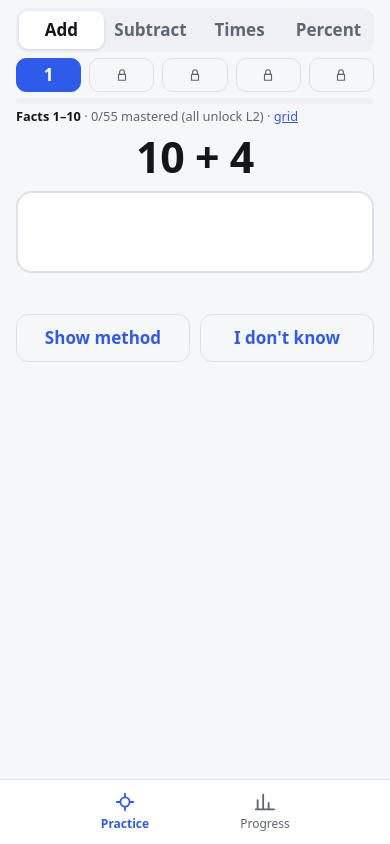
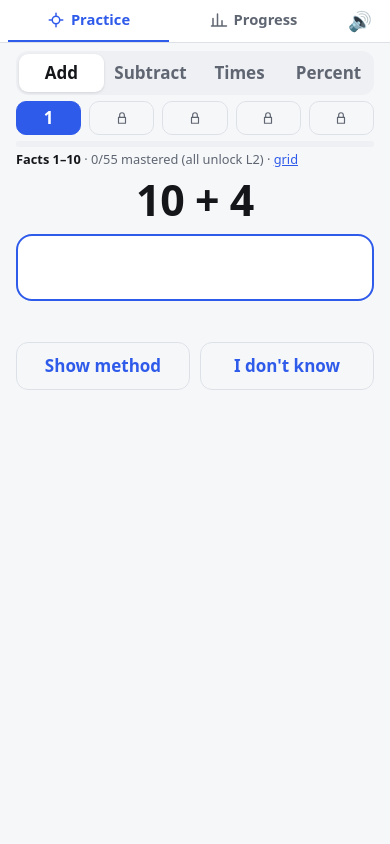
Before and after one commit to davidpayne2365/mathtrainer, a website built with Vite: page index.html in a window 390 px wide. Built offline with nearby package versions, Linux system fonts and the light colour scheme.

Commit message:
Move Practice/Progress tabs and sound toggle to the top
Tabs stay reachable while the phone keyboard is up, and switching back
to Practice refocuses the answer box in the same tap. Unlock toasts now
appear at the top. Tighter header on short screens.

Co-Authored-By: Claude Opus 5.5 <noreply@anthropic.com>
Claude-Session: https://claude.ai/code/session_01Lsq6NvTJWrbxSEZgvB7jpn

```diff
--- a/src/main.ts
+++ b/src/main.ts
@@ -3,6 +3,7 @@ import { app, type View } from './ui/app';
 import { h, icon } from './ui/dom';
 import { practiceView } from './ui/practice';
 import { progressView } from './ui/progress';
+import { playCorrect, unlockAudio } from './ui/sound';
 import { applyTheme } from './ui/theme';
 
 const TABS = [
@@ -11,12 +12,52 @@ const TABS = [
 ];
 
 const main = h('main', { id: 'view' });
+
+// Sound on/off, remembered. Turning it on plays a chime so you know it works.
+const soundBtn = h('button', {
+  class: 'sound-toggle',
+  type: 'button',
+  onmousedown: (e: Event) => e.preventDefault(),
+  onclick: () => {
+    app.prefs.sound = !app.prefs.sound;
+    app.save();
+    paintSound();
+    if (app.prefs.sound) playCorrect(1);
+  },
+});
+function paintSound() {
+  soundBtn.textContent = app.prefs.sound ? '🔊' : '🔇';
+  soundBtn.setAttribute('aria-label', app.prefs.sound ? 'Sound on (tap to mute)' : 'Sound off (tap to turn on)');
+  soundBtn.setAttribute('aria-pressed', String(app.prefs.sound));
+}
+paintSound();
+
+// Tabs live at the top so they stay reachable while the phone keyboard is up.
 const nav = h(
   'nav',
   { class: 'tabs', 'aria-label': 'Sections' },
-  ...TABS.map((t) => h('a', { href: t.hash, 'data-tab': t.hash }, icon(t.icon), h('span', null, t.label))),
+  ...TABS.map((t) =>
+    h(
+      'a',
+      {
+        href: t.hash,
+        'data-tab': t.hash,
+        onclick: (e: Event) => {
+          // Route inside the tap itself so Practice can reopen the keyboard straight away.
+          e.preventDefault();
+          if (location.hash !== t.hash) history.pushState(null, '', t.hash);
+          route();
+        },
+      },
+      icon(t.icon, 18),
+      h('span', null, t.label),
+    ),
+  ),
+  soundBtn,
 );
-document.getElementById('app')!.append(main, nav);
+document.getElementById('app')!.append(nav, main);
+// Browsers only allow sound after a user gesture: wake the audio on the first touch or key.
+for (const ev of ['pointerdown', 'keydown']) window.addEventListener(ev, unlockAudio, { once: true, capture: true });
 
 let current: View | undefined;
 
@@ -32,8 +73,9 @@ function route() {
       current = practiceView();
   }
   main.replaceChildren(current.el);
+  current.focus?.();
   for (const a of nav.querySelectorAll('a')) a.classList.toggle('on', hash.startsWith(a.dataset.tab!));
-  if (!hash.startsWith('#/practice')) window.scrollTo(0, 0);
+  main.scrollTop = 0;
 }
 
 applyTheme(app.prefs.theme);
--- a/src/style.css
+++ b/src/style.css
@@ -95,7 +95,7 @@ body {
   overflow-y: auto;
   overscroll-behavior: contain;
   -webkit-overflow-scrolling: touch;
-  padding: max(8px, env(safe-area-inset-top)) max(16px, calc((100% - 528px) / 2)) 24px;
+  padding: 8px max(16px, calc((100% - 528px) / 2)) 24px;
 }
 
 h1 {
@@ -119,28 +119,42 @@ a {
   font-size: 1.05rem;
 }
 
-/* ---------- bottom tabs ---------- */
+/* ---------- top tabs ---------- */
 .tabs {
   flex: none;
   display: flex;
-  justify-content: center;
+  align-items: center;
+  gap: 4px;
   background: var(--surface);
-  border-top: 1px solid var(--line);
-  padding-bottom: env(safe-area-inset-bottom);
+  border-bottom: 1px solid var(--line);
+  padding: env(safe-area-inset-top) max(8px, calc((100% - 544px) / 2)) 0;
   z-index: 10;
 }
 .tabs a {
   flex: 1;
-  max-width: 140px;
-  height: var(--tabs-h);
+  height: 42px;
   display: flex;
-  flex-direction: column;
+  flex-direction: row;
   align-items: center;
   justify-content: center;
-  gap: 2px;
-  font-size: 0.75rem;
+  gap: 6px;
+  font-size: 0.92rem;
+  font-weight: 600;
   color: var(--muted);
   text-decoration: none;
+  border-bottom: 2px solid transparent;
+}
+.tabs a.on {
+  border-bottom-color: var(--accent);
+}
+.sound-toggle {
+  flex: none;
+  width: 44px;
+  height: 42px;
+  border: 0;
+  background: transparent;
+  font-size: 1.2rem;
+  cursor: pointer;
 }
 .tabs a.on {
   color: var(--accent);
@@ -617,8 +631,8 @@ a {
 .toast {
   position: fixed;
   left: 50%;
-  bottom: calc(var(--tabs-h) + 16px + env(safe-area-inset-bottom));
-  transform: translate(-50%, 20px);
+  top: calc(env(safe-area-inset-top) + 52px);
+  transform: translate(-50%, -20px);
   opacity: 0;
   background: var(--text);
   color: var(--bg);
@@ -782,3 +796,26 @@ a {
 .is-wrong .status {
   flex-wrap: wrap;
 }
+
+.practice .answer {
+  font-size: 2.2rem;
+  padding: 2px 0;
+}
+
+/* Short phones (iPhone SE): keep the answer box clear of the keyboard. */
+@media (max-height: 600px) {
+  .practice .seg button {
+    min-height: 34px;
+  }
+  .practice .lvl {
+    min-height: 30px;
+  }
+  .practice .prompt {
+    font-size: 2rem;
+    margin: 2px 0 6px;
+  }
+  .tabs a,
+  .sound-toggle {
+    height: 38px;
+  }
+}
--- a/src/ui/app.ts
+++ b/src/ui/app.ts
@@ -15,6 +15,8 @@ export const app: { prog: Progress; prefs: Prefs; save(): void } = {
 export interface View {
   el: HTMLElement;
   cleanup?: () => void;
+  /** Called once the view is on screen (e.g. focus the answer box). */
+  focus?: () => void;
 }
 
 export function navigate(hash: string): void {
```
